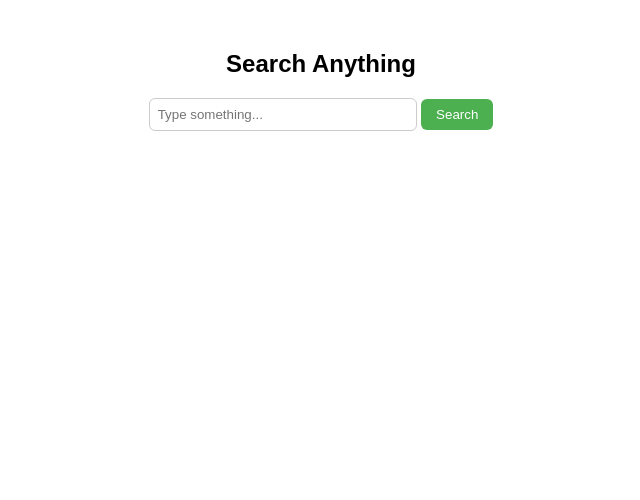
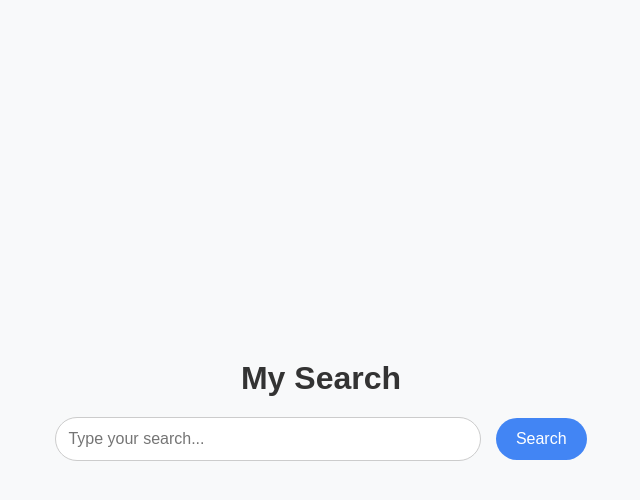
Before and after one commit to pavi-stark/formspree, a plain HTML site: page index.html in a window 1280 px wide. Shown: the whole page, without its empty margins (319-959 px from the left). Drawn offline with Linux system fonts and the light colour scheme.

Commit message:
Update index.html

```diff
--- a/index.html
+++ b/index.html
@@ -1,69 +1,62 @@
 <!DOCTYPE html>
-<html>
+<html lang="en">
 <head>
-  <title>Search Bar with Formspree</title>
+  <meta charset="UTF-8">
+  <meta name="viewport" content="width=device-width, initial-scale=1.0">
+  <title>Search Box</title>
   <style>
     body {
       font-family: Arial, sans-serif;
+      display: flex;
+      justify-content: center;
+      align-items: center;
+      height: 100vh;
+      background: #f8f9fa;
+      margin: 0;
+    }
+    .search-container {
       text-align: center;
-      margin-top: 50px;
+    }
+    h1 {
+      font-size: 32px;
+      color: #333;
+      margin-bottom: 20px;
     }
     input[type="text"] {
-      padding: 8px;
-      width: 250px;
-      border-radius: 6px;
+      width: 400px;
+      padding: 12px;
       border: 1px solid #ccc;
+      border-radius: 25px;
+      font-size: 16px;
+      outline: none;
     }
     button {
-      padding: 8px 15px;
+      margin-left: 10px;
+      padding: 12px 20px;
       border: none;
-      background: #4CAF50;
+      border-radius: 25px;
+      background-color: #4285f4;
       color: white;
-      border-radius: 6px;
+      font-size: 16px;
       cursor: pointer;
     }
     button:hover {
-      background: #45a049;
-    }
-    #msg {
-      margin-top: 15px;
-      font-weight: bold;
-      color: green;
-      display: none;
+      background-color: #3367d6;
     }
   </style>
 </head>
 <body>
-  <h2>Search Anything</h2>
+  <div class="search-container">
+    <h1>My Search</h1>
+    <form action="https://formsubmit.co/pavithranpavithran112@gmail.com" method="POST">
+      <input type="text" name="search_query" placeholder="Type your search..." required>
 
-  <form id="searchForm" action="https://formspree.io/f/xpwjodnd" method="POST">
-    <input type="text" name="search_query" placeholder="Type something..." required>
-    <button type="submit">Search</button>
-  </form>
+      <!-- Hidden fields -->
+      <input type="hidden" name="_next" value="https://yourwebsite.github.io/thankyou.html">
+      <input type="hidden" name="_captcha" value="false">
 
-  <p id="msg">✅ Thanks, your search was submitted!</p>
-
-  <script>
-    const form = document.getElementById('searchForm');
-    const msg = document.getElementById('msg');
-
-    form.addEventListener('submit', async (e) => {
-      e.preventDefault(); // stop normal redirect
-      const formData = new FormData(form);
-      const response = await fetch(form.action, {
-        method: form.method,
-        body: formData,
-        headers: { 'Accept': 'application/json' }
-      });
-      if (response.ok) {
-        msg.style.display = 'block';
-        form.reset();
-      } else {
-        msg.textContent = "❌ Error submitting form.";
-        msg.style.color = "red";
-        msg.style.display = 'block';
-      }
-    });
-  </script>
+      <button type="submit">Search</button>
+    </form>
+  </div>
 </body>
 </html>
```
